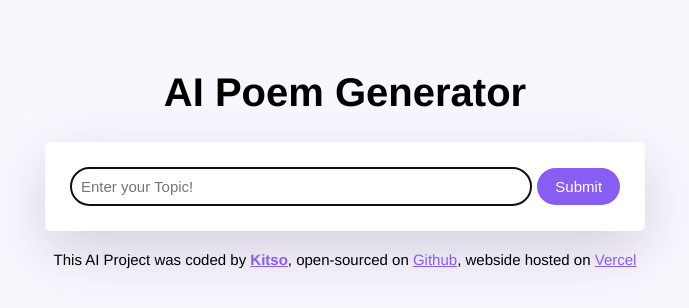
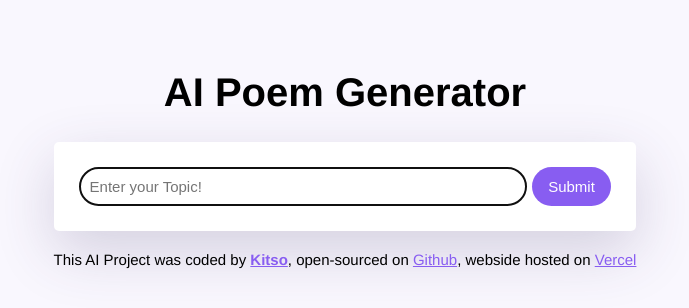
Before and after one commit to kitso20/poem, a plain HTML site: page index.html in a window 1280 px wide. Shown: the whole page, without its empty margins (295-984 px from the left). Drawn offline with nearby package versions, Linux system fonts and the light colour scheme.

Commit message:
Update index.css

```diff
--- a/src/index.css
+++ b/src/index.css
@@ -7,7 +7,7 @@ a{
 }
 .box{
     margin: 70px auto;
-    width: 600px;
+    width: max-content;
 }
 h1{
     text-align: center;
@@ -19,6 +19,7 @@ main{
     border-radius: 5px;
     box-shadow: 0px 20px 60px rgba(65, 50,100, 0.2);
     margin-bottom: 20px;
+    display: flex;
 
 }
 .text{
@@ -31,7 +32,7 @@ main{
 }
 .submit{
     padding: 10px;
-    margin-left: 1px;
+    margin-left: 5px;
     border-radius: 50px;
     font-size: 15px;
     width: 15%;
```
